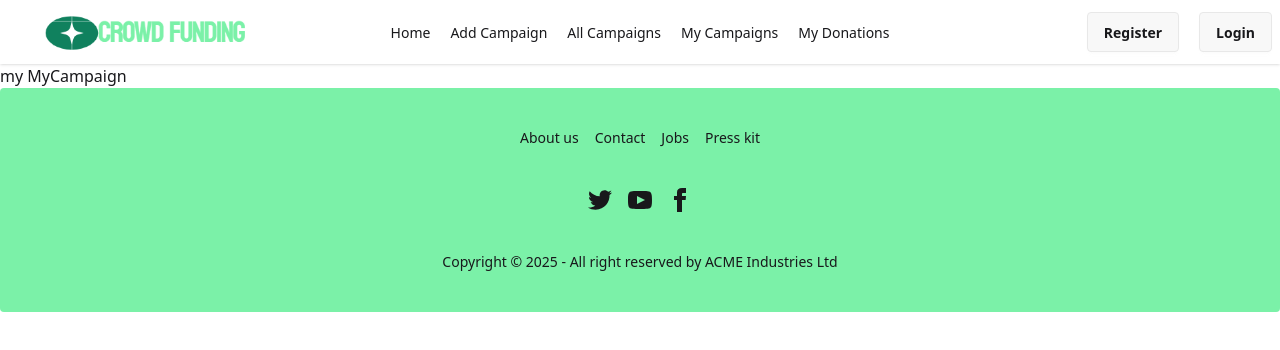
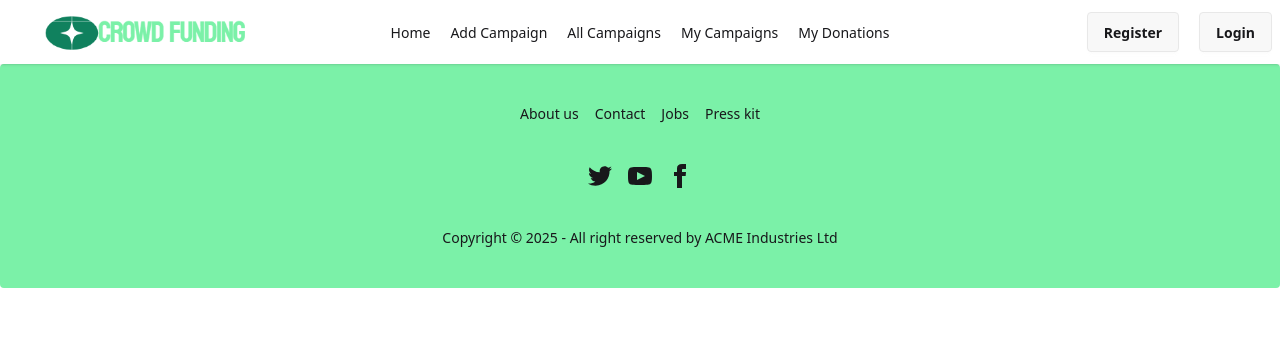
Before and after one commit to emamuddin10/Projects40-Crowd-Funding, a React (Vite) app: page /myCampaign in a window 1280 px wide. Shown: the top 350 px of the page. Built offline with nearby package versions, Linux system fonts and the light colour scheme; no server answers.

Commit message:
added my campaign pages

```diff
--- a/src/pages/MyCampaign.jsx
+++ b/src/pages/MyCampaign.jsx
@@ -1,9 +1,9 @@
-import React from 'react';
 
 const MyCampaign = () => {
+
     return (
         <div>
-            my MyCampaign
+
         </div>
     );
 };
```
